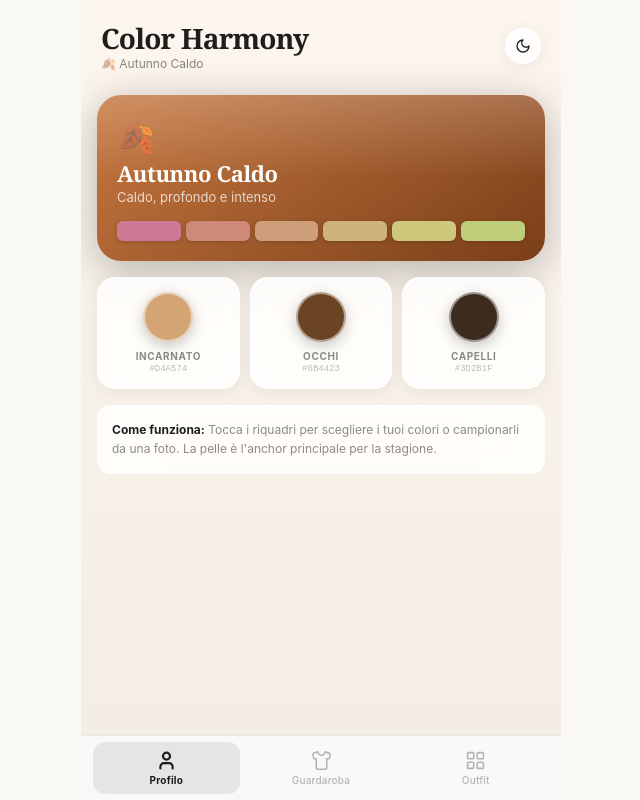
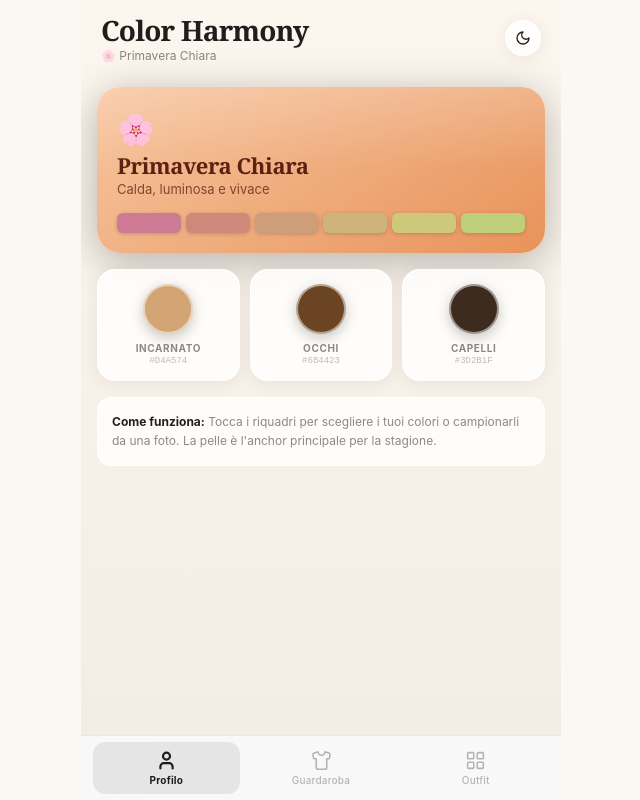
Before and after one commit to apoli198/armonia, a React (Vite) app: page / in a window 1280 px wide. Shown: the whole page, without its empty margins (319-959 px from the left). Built offline with nearby package versions, Linux system fonts and the light colour scheme.

Commit message:
Enhance color analysis and theme meta tag updates
Refactor color analysis logic and improve theme handling.

```diff
--- a/src/App.jsx
+++ b/src/App.jsx
@@ -38,12 +38,23 @@ function analyzeProfile(skin,eyes,hair){
   const[,,lSk]=hexToHsl(skin);
   const[,sEy]=hexToHsl(eyes);
   const[,sHr,lHr]=hexToHsl(hair);
-  const depth=(lSk<58||lHr<38)?"deep":"light";
-  const clarity=(Math.abs(lSk-lHr)>30||(sEy+sHr)/2>38)?"clear":"soft";
-  return{undertone,depth,clarity};
+  const lumContrast=Math.abs(lSk-lHr);
+
+  // Depth: pelle chiarissima (lSk>75) non può essere deep
+  // anche se i capelli sono scuri — evita il bug Autunno su pelli molto chiare
+  const depth=(lSk<60&&lHr<45)?"deep":"light";
+
+  // Clarity: alto contrasto luminosità pelle/capelli = clear
+  const clarity=(lumContrast>35||(sEy+sHr)/2>38)?"clear":"soft";
+
+  // Override: pelle molto chiara + capelli molto scuri + alto contrasto
+  // è il profilo classico Inverno — forza cool indipendentemente dall'undertone
+  const finalUndertone=(lSk>72&&lHr<20&&lumContrast>55)?"cool":undertone;
+
+  return{undertone:finalUndertone,depth,clarity,lSk,lHr,lumContrast};
 }
 
-// ─── 12 Seasons (cosmetic label) ─────────────────────────────────────────────
+// ─── 12 Seasons ───────────────────────────────────────────────────────────────
 const SEASONS={
   "warm-light-clear":{name:"Primavera Chiara",  emoji:"🌸",grad:["#f7c59f","#e8935a"],text:"#5a2010",desc:"Calda, luminosa e vivace"},
   "warm-light-soft": {name:"Primavera Delicata",emoji:"🌷",grad:["#f5d0a0","#dda070"],text:"#6b3010",desc:"Calda, luminosa e soffusa"},
@@ -143,7 +154,6 @@ const ThemeCtx=createContext({});
 const useT=()=>useContext(ThemeCtx);
 function makeTheme(dark){
   return dark?{dark,
-    bg:"#000",
     card:"rgba(30,30,32,0.95)",cardB:"1px solid rgba(255,255,255,0.09)",cardS:"0 4px 28px rgba(0,0,0,0.55),inset 0 1px 0 rgba(255,255,255,0.06)",
     text:"rgba(255,255,255,0.92)",text2:"rgba(255,255,255,0.46)",text3:"rgba(255,255,255,0.22)",
     sep:"rgba(255,255,255,0.09)",nav:"rgba(16,16,18,0.94)",navB:"1px solid rgba(255,255,255,0.1)",
@@ -152,7 +162,6 @@ function makeTheme(dark){
     tabActive:"rgba(255,255,255,0.13)",tabActiveText:"rgba(255,255,255,0.95)",tabInactive:"rgba(255,255,255,0.28)",
     bd:"blur(28px) saturate(200%)",
   }:{dark,
-    bg:"#f2f2f7",
     card:"rgba(255,255,255,0.82)",cardB:"1px solid rgba(255,255,255,0.8)",cardS:"0 2px 18px rgba(0,0,0,0.07),inset 0 1px 0 rgba(255,255,255,0.95)",
     text:"rgba(0,0,0,0.88)",text2:"rgba(0,0,0,0.46)",text3:"rgba(0,0,0,0.26)",
     sep:"rgba(0,0,0,0.07)",nav:"rgba(250,250,252,0.9)",navB:"1px solid rgba(0,0,0,0.07)",
@@ -182,8 +191,6 @@ function ColorDot({hex,size=32,fixed=false,onClick}){
 }
 
 // ─── ColorPickerModal ─────────────────────────────────────────────────────────
-// Uses ReactDOM.createPortal — renders in document.body, bypasses all
-// scroll containers and overflow:hidden parents. Fixes iOS Safari modal bug.
 function ColorPickerModal({value,onClose,onChange,savedColors,onSave}){
   const T=useT();
   const[local,setLocal]=useState(value);
@@ -241,26 +248,19 @@ function ColorPickerModal({value,onClose,onChange,savedColors,onSave}){
   };
 
   const sheet=(
-    <div
-      style={{position:"fixed",inset:0,zIndex:9999,display:"flex",alignItems:"flex-end",
-        justifyContent:"center",background:T.modalOvl,
-        backdropFilter:"blur(6px)",WebkitBackdropFilter:"blur(6px)"}}
-      onClick={onClose}
-    >
-      <div
-        onClick={e=>e.stopPropagation()}
-        style={{width:"100%",maxWidth:480,maxHeight:"88vh",display:"flex",flexDirection:"column",
-          background:T.modal,backdropFilter:T.bd,WebkitBackdropFilter:T.bd,
-          borderRadius:"28px 28px 0 0",borderBottom:"none",
-          border:T.dark?"1px solid rgba(255,255,255,0.1)":"1px solid rgba(255,255,255,0.8)",
-          boxShadow:"0 -8px 48px rgba(0,0,0,0.28)"}}
-      >
-        {/* Handle */}
+    <div style={{position:"fixed",inset:0,zIndex:9999,display:"flex",alignItems:"flex-end",
+      justifyContent:"center",background:T.modalOvl,
+      backdropFilter:"blur(6px)",WebkitBackdropFilter:"blur(6px)"}}
+      onClick={onClose}>
+      <div onClick={e=>e.stopPropagation()} style={{width:"100%",maxWidth:480,maxHeight:"88vh",
+        display:"flex",flexDirection:"column",background:T.modal,
+        backdropFilter:T.bd,WebkitBackdropFilter:T.bd,
+        borderRadius:"28px 28px 0 0",borderBottom:"none",
+        border:T.dark?"1px solid rgba(255,255,255,0.1)":"1px solid rgba(255,255,255,0.8)",
+        boxShadow:"0 -8px 48px rgba(0,0,0,0.28)"}}>
         <div style={{display:"flex",justifyContent:"center",padding:"10px 0 2px",flexShrink:0}}>
           <div style={{width:36,height:4,borderRadius:2,background:T.text3}}/>
         </div>
-
-        {/* Scrollable body */}
         <div style={{flex:1,overflowY:"auto",WebkitOverflowScrolling:"touch",padding:"0 1.25rem"}}>
           <div style={{display:"flex",justifyContent:"space-between",alignItems:"center",padding:"0.75rem 0 1rem"}}>
             <span style={{fontWeight:700,fontSize:17,fontFamily:"Georgia,serif",color:T.text}}>Seleziona colore</span>
@@ -268,8 +268,6 @@ function ColorPickerModal({value,onClose,onChange,savedColors,onSave}){
               <X size={15} color={T.text2}/>
             </button>
           </div>
-
-          {/* Mode tabs */}
           <div style={{display:"flex",gap:5,marginBottom:"1rem",background:T.input,borderRadius:14,padding:4}}>
             {[{id:"picker",label:"🎨 Picker"},{id:"image",label:"📷 Da foto"}].map(m=>(
               <button key={m.id} onClick={()=>setMode(m.id)} style={{flex:1,padding:"9px",borderRadius:10,cursor:"pointer",border:mode===m.id?T.cardB:"1px solid transparent",background:mode===m.id?T.card:"transparent",backdropFilter:mode===m.id?T.bd:"none",WebkitBackdropFilter:mode===m.id?T.bd:"none",fontWeight:mode===m.id?700:500,fontSize:13,color:mode===m.id?T.text:T.text2,transition:"all 0.18s"}}>
@@ -277,8 +275,6 @@ function ColorPickerModal({value,onClose,onChange,savedColors,onSave}){
               </button>
             ))}
           </div>
-
-          {/* Preview */}
           <div style={{display:"flex",alignItems:"center",gap:14,marginBottom:"1.25rem",padding:"0.875rem",background:T.card,backdropFilter:T.bd,WebkitBackdropFilter:T.bd,borderRadius:18,border:T.cardB,boxShadow:T.cardS}}>
             <div style={{width:52,height:52,borderRadius:14,background:local,border:"2px solid rgba(255,255,255,0.4)",boxShadow:"0 4px 16px rgba(0,0,0,0.22)",flexShrink:0}}/>
             <div>
@@ -286,8 +282,6 @@ function ColorPickerModal({value,onClose,onChange,savedColors,onSave}){
               <div style={{fontSize:12,fontFamily:"monospace",color:T.text2,marginTop:2}}>{local.toUpperCase()}</div>
             </div>
           </div>
-
-          {/* Picker mode */}
           {mode==="picker"&&(
             <div>
               <div onClick={()=>inputRef.current.click()} style={{width:"100%",height:56,borderRadius:16,background:local,border:"2px solid rgba(255,255,255,0.3)",cursor:"pointer",position:"relative",display:"flex",alignItems:"center",justifyContent:"center",marginBottom:"0.875rem",boxShadow:"0 4px 20px rgba(0,0,0,0.2)"}}>
@@ -300,8 +294,6 @@ function ColorPickerModal({value,onClose,onChange,savedColors,onSave}){
               <input ref={fileRef} type="file" accept="image/*" onChange={handleFile} style={{display:"none"}}/>
             </div>
           )}
-
-          {/* Image eyedropper mode */}
           {mode==="image"&&(
             <div>
               {!imgSrc?(
@@ -316,8 +308,7 @@ function ColorPickerModal({value,onClose,onChange,savedColors,onSave}){
                   <div style={{position:"relative",borderRadius:16,overflow:"hidden",border:T.dark?"1.5px solid rgba(255,255,255,0.12)":"1.5px solid rgba(255,255,255,0.7)",touchAction:"none",boxShadow:T.cardS}}>
                     <canvas ref={canvasRef}
                       style={{display:"block",width:"100%",cursor:"crosshair",userSelect:"none",WebkitUserSelect:"none"}}
-                      onTouchStart={onTS} onTouchMove={onTM} onTouchEnd={onTE} onClick={onCK}
-                    />
+                      onTouchStart={onTS} onTouchMove={onTM} onTouchEnd={onTE} onClick={onCK}/>
                     {zoom.visible&&(
                       <div style={{position:"absolute",left:Math.max(36,Math.min(zoom.x-32,240)),top:Math.max(4,zoom.y-84),width:64,height:64,borderRadius:"50%",background:zoom.color,border:"3px solid rgba(255,255,255,0.9)",boxShadow:"0 4px 20px rgba(0,0,0,0.4)",pointerEvents:"none",display:"flex",flexDirection:"column",alignItems:"center",justifyContent:"center",gap:2}}>
                         <div style={{width:8,height:8,borderRadius:"50%",background:contrastColor(zoom.color),opacity:0.6}}/>
@@ -333,8 +324,6 @@ function ColorPickerModal({value,onClose,onChange,savedColors,onSave}){
               <input ref={fileRef} type="file" accept="image/*" onChange={handleFile} style={{display:"none"}}/>
             </div>
           )}
-
-          {/* Saved swatches */}
           {savedColors.length>0&&(
             <div style={{marginTop:"1.25rem"}}>
               <div style={{fontSize:11,fontWeight:700,letterSpacing:"0.08em",color:T.text3,textTransform:"uppercase",marginBottom:10}}>Salvati</div>
@@ -347,8 +336,6 @@ function ColorPickerModal({value,onClose,onChange,savedColors,onSave}){
           )}
           <div style={{height:"1.25rem"}}/>
         </div>
-
-        {/* Sticky action row — always visible */}
         <div style={{flexShrink:0,padding:"0.875rem 1.25rem",paddingBottom:"calc(0.875rem + env(safe-area-inset-bottom,0px))",borderTop:"1px solid "+T.sep,background:T.dark?"rgba(0,0,0,0.4)":"rgba(255,255,255,0.4)",backdropFilter:"blur(12px)",WebkitBackdropFilter:"blur(12px)",display:"flex",gap:10}}>
           <button onClick={()=>onSave(local)} style={{flex:1,padding:"14px",border:T.cardB,borderRadius:14,background:T.card,backdropFilter:T.bd,WebkitBackdropFilter:T.bd,cursor:"pointer",fontSize:14,fontWeight:600,color:T.text2,display:"flex",alignItems:"center",justifyContent:"center",gap:6}}>
             <Save size={15}/> Salva
@@ -375,7 +362,6 @@ function ProfileTab({skinColor,setSkinColor,eyeColor,setEyeColor,hairColor,setHa
   const swatches=(()=>{const p=analyzeProfile(skinColor,eyeColor,hairColor);return buildPool("analog",skinColor,p).slice(0,6);})();
   return(
     <div style={{padding:"1rem"}}>
-      {/* Season hero — Apple Music gradient card */}
       <div style={{borderRadius:24,marginBottom:"1rem",overflow:"hidden",position:"relative",boxShadow:"0 8px 40px rgba(0,0,0,0.28)"}}>
         <div style={{background:"linear-gradient(145deg,"+season.grad[0]+","+season.grad[1]+")",padding:"1.5rem 1.25rem 1.25rem",position:"relative"}}>
           <div style={{position:"absolute",top:0,left:0,right:0,height:"50%",background:"linear-gradient(180deg,rgba(255,255,255,0.18) 0%,transparent 100%)",pointerEvents:"none"}}/>
@@ -389,8 +375,6 @@ function ProfileTab({skinColor,setSkinColor,eyeColor,setEyeColor,hairColor,setHa
           </div>
         </div>
       </div>
-
-      {/* Color selectors */}
       <div style={{display:"grid",gridTemplateColumns:"1fr 1fr 1fr",gap:10,marginBottom:"1rem"}}>
         {slots.map(({key,label,val,set,saved})=>(
           <div key={key} onClick={()=>setPicker({key,val,set,saved})} style={{background:T.card,backdropFilter:T.bd,WebkitBackdropFilter:T.bd,borderRadius:18,padding:"0.875rem",border:T.cardB,boxShadow:T.cardS,cursor:"pointer",textAlign:"center"}}>
@@ -400,11 +384,9 @@ function ProfileTab({skinColor,setSkinColor,eyeColor,setEyeColor,hairColor,setHa
           </div>
         ))}
       </div>
-
       <div style={{background:T.card,backdropFilter:T.bd,WebkitBackdropFilter:T.bd,borderRadius:14,padding:"0.875rem",fontSize:12,color:T.text2,lineHeight:1.6,border:T.cardB}}>
         <strong style={{color:T.text}}>Come funziona:</strong> Tocca i riquadri per scegliere i tuoi colori o campionarli da una foto. La pelle è l'anchor principale per la stagione.
       </div>
-
       {picker&&(
         <ColorPickerModal value={picker.val} onClose={()=>setPicker(null)} onChange={c=>picker.set(c)} savedColors={picker.saved} onSave={c=>onSave(picker.key,c)}/>
       )}
@@ -536,6 +518,12 @@ export default function App(){
   const T=makeTheme(dark);
   const season=detectSeason(skinColor,eyeColor,hairColor);
 
+  // Aggiorna theme-color meta tag dinamicamente al cambio tema
+  useEffect(()=>{
+    const meta=document.querySelector("meta[name=theme-color]");
+    if(meta)meta.setAttribute("content",dark?"#000000":"#f2f2f7");
+  },[dark]);
+
   useEffect(()=>{lsSet("chs_dark",dark);},[dark]);
   useEffect(()=>{lsSet("chs_skinColor",skinColor);},[skinColor]);
   useEffect(()=>{lsSet("chs_eyeColor",eyeColor);},[eyeColor]);
@@ -571,15 +559,29 @@ export default function App(){
       :season.undertone==="cool"?"linear-gradient(180deg,#eff2fa 0%,#e8ecf5 100%)"
       :"linear-gradient(180deg,#f5f3ee 0%,#ede9e2 100%)");
 
+  // paddingTop copre la status bar su iPhone con black-translucent
+  const statusBarHeight="env(safe-area-inset-top,44px)";
+
   return(
     <ThemeCtx.Provider value={T}>
-      <div style={{maxWidth:480,margin:"0 auto",height:"100dvh",background:bg,position:"relative",overflow:"hidden"}}>
-
-        {/* Scrollable content */}
-        <div style={{position:"absolute",inset:0,overflowY:"auto",WebkitOverflowScrolling:"touch",paddingBottom:"calc(72px + env(safe-area-inset-bottom,0px))"}}>
-
+      {/* Root occupa tutto lo schermo inclusa status bar */}
+      <div style={{
+        maxWidth:480,margin:"0 auto",
+        height:"100vh",
+        // webkit-fill-available risolve il problema dello schermo non pieno su Safari
+        minHeight:"-webkit-fill-available",
+        background:bg,position:"relative",overflow:"hidden"
+      }}>
+        {/* Scrollable area — inizia sotto la status bar */}
+        <div style={{
+          position:"absolute",inset:0,
+          overflowY:"auto",
+          WebkitOverflowScrolling:"touch",
+          paddingTop:statusBarHeight,
+          paddingBottom:"calc(72px + env(safe-area-inset-bottom,0px))"
+        }}>
           {/* Header */}
-          <div style={{padding:"1.5rem 1.25rem 0.5rem",display:"flex",alignItems:"flex-start",justifyContent:"space-between"}}>
+          <div style={{padding:"1rem 1.25rem 0.5rem",display:"flex",alignItems:"flex-start",justifyContent:"space-between"}}>
             <div>
               <div style={{fontFamily:"Georgia,serif",fontSize:28,fontWeight:800,color:T.text,letterSpacing:"-0.03em",lineHeight:1}}>Color Harmony</div>
               <div style={{fontSize:12,color:T.text2,marginTop:4}}>{season.emoji} {season.name}</div>
@@ -594,8 +596,13 @@ export default function App(){
           {tab==="results"&&<ResultsTab combos={combos} comboCount={comboCount} setComboCount={setComboCount} onRefresh={()=>setRefreshKey(k=>k+1)} season={season}/>}
         </div>
 
-        {/* Bottom nav — fixed, always visible */}
-        <div style={{position:"absolute",bottom:0,left:0,right:0,zIndex:200,background:T.nav,backdropFilter:T.bd,WebkitBackdropFilter:T.bd,borderTop:T.navB,paddingBottom:"env(safe-area-inset-bottom,0px)"}}>
+        {/* Bottom nav */}
+        <div style={{
+          position:"absolute",bottom:0,left:0,right:0,zIndex:200,
+          background:T.nav,backdropFilter:T.bd,WebkitBackdropFilter:T.bd,
+          borderTop:T.navB,
+          paddingBottom:"env(safe-area-inset-bottom,0px)"
+        }}>
           <div style={{display:"flex",padding:"4px 8px"}}>
             {TABS.map(({id,label,Icon})=>{
               const active=tab===id;
@@ -609,7 +616,6 @@ export default function App(){
             })}
           </div>
         </div>
-
       </div>
     </ThemeCtx.Provider>
   );
```
